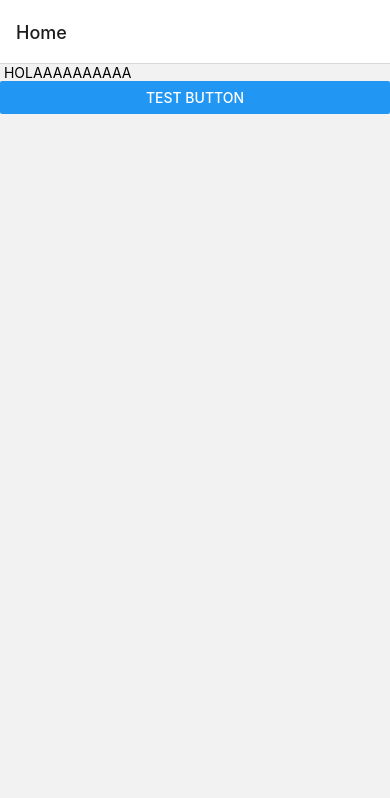
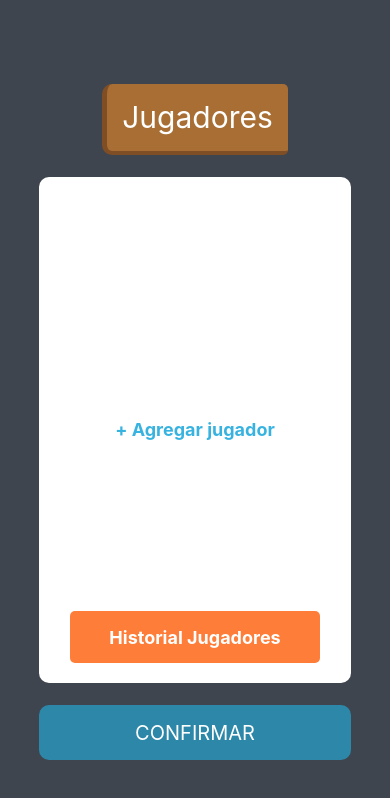
Before and after one commit to BStar098/Tomanji, a React Native app: screen /Tomanji in a window 390 px wide. Shown: the top 798 px of the page. Built offline with nearby package versions, Linux system fonts and the light colour scheme.

Commit message:
first version of landing page finished

```diff
--- a/App.js
+++ b/App.js
@@ -1,6 +1,8 @@
 import { StatusBar } from "expo-status-bar";
 import { NavigationContainer } from "@react-navigation/native";
 import { createNativeStackNavigator } from "@react-navigation/native-stack";
+import { Provider } from "react-redux";
+import { store } from "./states/store";
 import Home from "./screens/Home";
 import Test from "./screens/Test";
 
@@ -8,12 +10,18 @@ export default function App() {
   const Stack = createNativeStackNavigator();
 
   return (
-    <NavigationContainer>
-      <StatusBar style="auto" />
-      <Stack.Navigator>
-        <Stack.Screen name="Home" component={Home} />
-        <Stack.Screen name="Test" component={Test} />
-      </Stack.Navigator>
-    </NavigationContainer>
+    <Provider store={store}>
+      <NavigationContainer>
+        <StatusBar style="auto" />
+        <Stack.Navigator
+          screenOptions={{
+            headerShown: false,
+          }}
+        >
+          <Stack.Screen name="Tomanji" component={Home} />
+          <Stack.Screen name="Test" component={Test} />
+        </Stack.Navigator>
+      </NavigationContainer>
+    </Provider>
   );
 }
--- /dev/null
+++ b/components/Button.js
@@ -0,0 +1,23 @@
+import React from "react";
+import { Pressable, Text } from "react-native";
+
+function Button({
+  style,
+  title,
+  titleColor,
+  titleStyle,
+  titleSize,
+  backgroundColor,
+  onPress,
+}) {
+  return (
+    <Pressable
+      onPress={onPress}
+      style={backgroundColor ? { ...style, backgroundColor } : { ...style }}
+    >
+      <Text style={{...titleStyle, color: titleColor, fontSize: titleSize }}>{title}</Text>
+    </Pressable>
+  );
+}
+
+export default Button;
--- a/package.json
+++ b/package.json
@@ -17,7 +17,8 @@
     "react": "18.1.0",
     "react-native": "0.70.5",
     "react-native-safe-area-context": "4.4.1",
-    "react-native-screens": "~3.18.0"
+    "react-native-screens": "~3.18.0",
+    "react-redux": "^8.0.5"
   },
   "devDependencies": {
     "@babel/core": "^7.12.9"
--- a/screens/Home.js
+++ b/screens/Home.js
@@ -1,13 +1,89 @@
 import React from "react";
-import { Button, Text, View } from "react-native";
+import { Pressable, Text, View, StyleSheet } from "react-native";
+import Button from "../components/Button";
+import { useSelector } from "react-redux";
 
 function Home({ navigation }) {
+  const userList = useSelector((state) => state.users.userList);
   return (
-    <View>
-      <Text> HOLAAAAAAAAAA</Text>
-      <Button onPress={()=>{navigation.navigate('Test')}} title="Test button" />
+    <View style={styles.landingContainer}>
+      <View style={styles.landingTitleContainer}>
+        <Text style={styles.landingTitle}>Jugadores</Text>
+      </View>
+      <View style={styles.playersContainer}>
+        <Button
+          title="+ Agregar jugador"
+          titleStyle={{ fontWeight: "700" }}
+          titleSize={18}
+          titleColor={"#38B3E0"}
+        ></Button>
+        <Button
+          style={styles.playersHistoryButton}
+          title="Historial Jugadores"
+          titleColor="white"
+          backgroundColor="#FD7D39"
+          titleSize={18}
+          titleStyle={{ fontWeight: "700" }}
+        ></Button>
+      </View>
+      <Button
+        style={styles.landingConfirmButton}
+        title={"CONFIRMAR"}
+        titleColor={"white"}
+        titleSize={20}
+      />
     </View>
   );
 }
 
+const styles = StyleSheet.create({
+  landingContainer: {
+    backgroundColor: "#3F454E",
+    flex: 1,
+    alignItems: "center",
+    justifyContent: "center",
+    paddingHorizontal: "10%",
+  },
+  landingTitleContainer: {
+    padding: "5%",
+    backgroundColor: "#A86E34",
+    borderRadius: 5,
+    marginBottom: "7%",
+    position: "relative",
+    borderLeftColor: "#804E24",
+    borderLeftWidth: 5,
+    borderBottomColor: "#804E24",
+    borderBottomWidth: 4,
+    borderBottomLeftRadius: 10,
+    borderTopLeftRadius: 10,
+  },
+  landingTitle: { color: "white", fontSize: 30 },
+  playersContainer: {
+    position: "relative",
+    height: "60%",
+    backgroundColor: "white",
+    width: "100%",
+    borderRadius: 10,
+    alignItems: "center",
+    justifyContent: "center",
+  },
+  playersHistoryButton: {
+    position: "absolute",
+    bottom: 20,
+    alignItems: "center",
+    width: "80%",
+    borderRadius: 5,
+    paddingVertical: "5%",
+  },
+  landingConfirmButton: {
+    width: "100%",
+    backgroundColor: "#2D87A8",
+    alignItems: "center",
+    justifyContent: "center",
+    borderRadius: 10,
+    marginTop: "7%",
+    paddingVertical: "5%",
+  },
+});
+
 export default Home;
--- a/states/store.js
+++ b/states/store.js
@@ -1,5 +1,6 @@
 import { configureStore } from "@reduxjs/toolkit";
+import usersReducer from "./users";
 
 export const store = configureStore({
-  reducer: {},
+  reducer: { users: usersReducer },
 });
--- a/states/users.js
+++ b/states/users.js
@@ -6,15 +6,15 @@ const initialUsersState = {
   usersHistory: [],
 };
 
-const createUser = createAction("CREATE_USER");
+export const createUser = createAction("CREATE_USER");
 
-const deleteUser = createAction("DELETE_USER");
+export const deleteUser = createAction("DELETE_USER");
 
-const editUser = createAction("EDIT_USER");
+export const editUser = createAction("EDIT_USER");
 
-const setUser = createAction("SET_USER");
+export const setUser = createAction("SET_USER");
 
-const createUsersList = createAction("CREATE_USERS_LIST");
+export const createUsersList = createAction("CREATE_USERS_LIST");
 
 const usersReducer = createReducer(initialUsersState, {
   [createUser]: (state, action) => {
@@ -38,3 +38,5 @@ const usersReducer = createReducer(initialUsersState, {
     state.usersHistory = [...state.usersHistory, action.payload];
   },
 });
+
+export default usersReducer;
```
Also changed, not shown: 1 other file (tests, documents, lock files or other folders).
